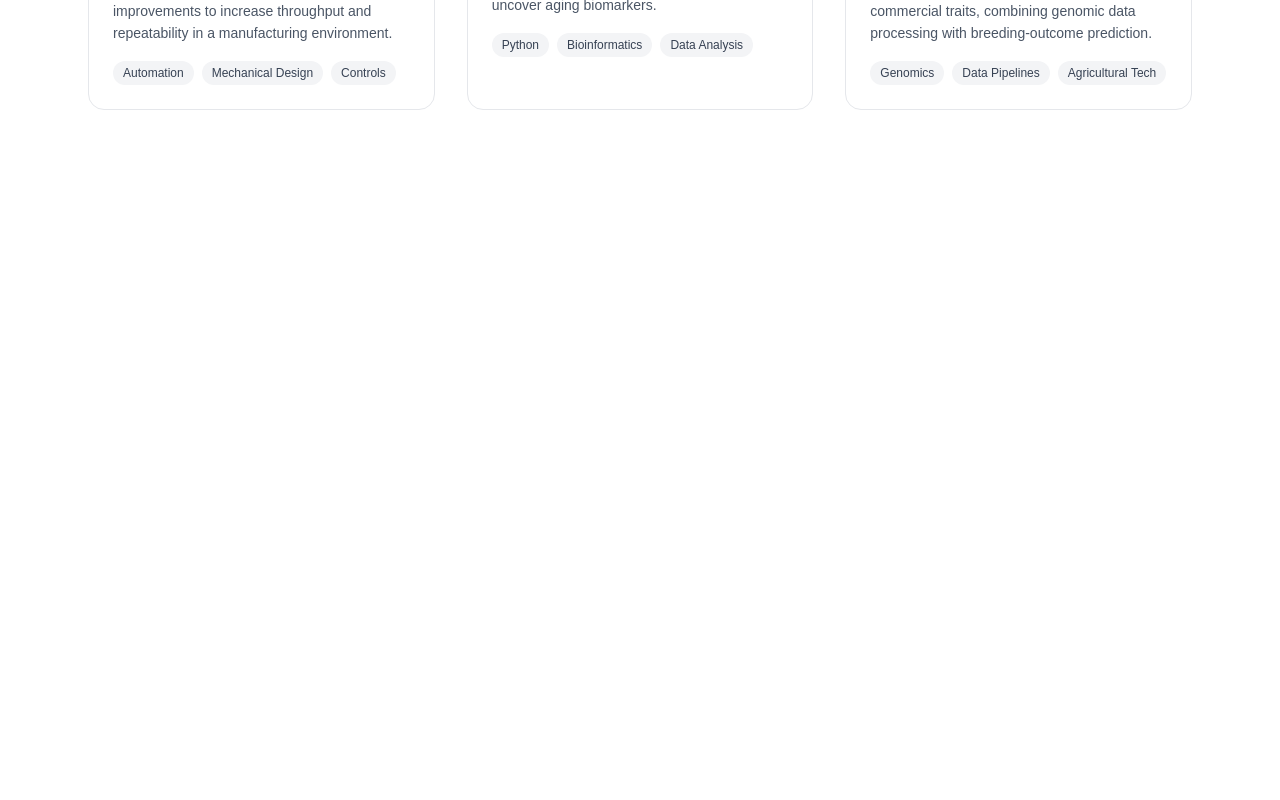
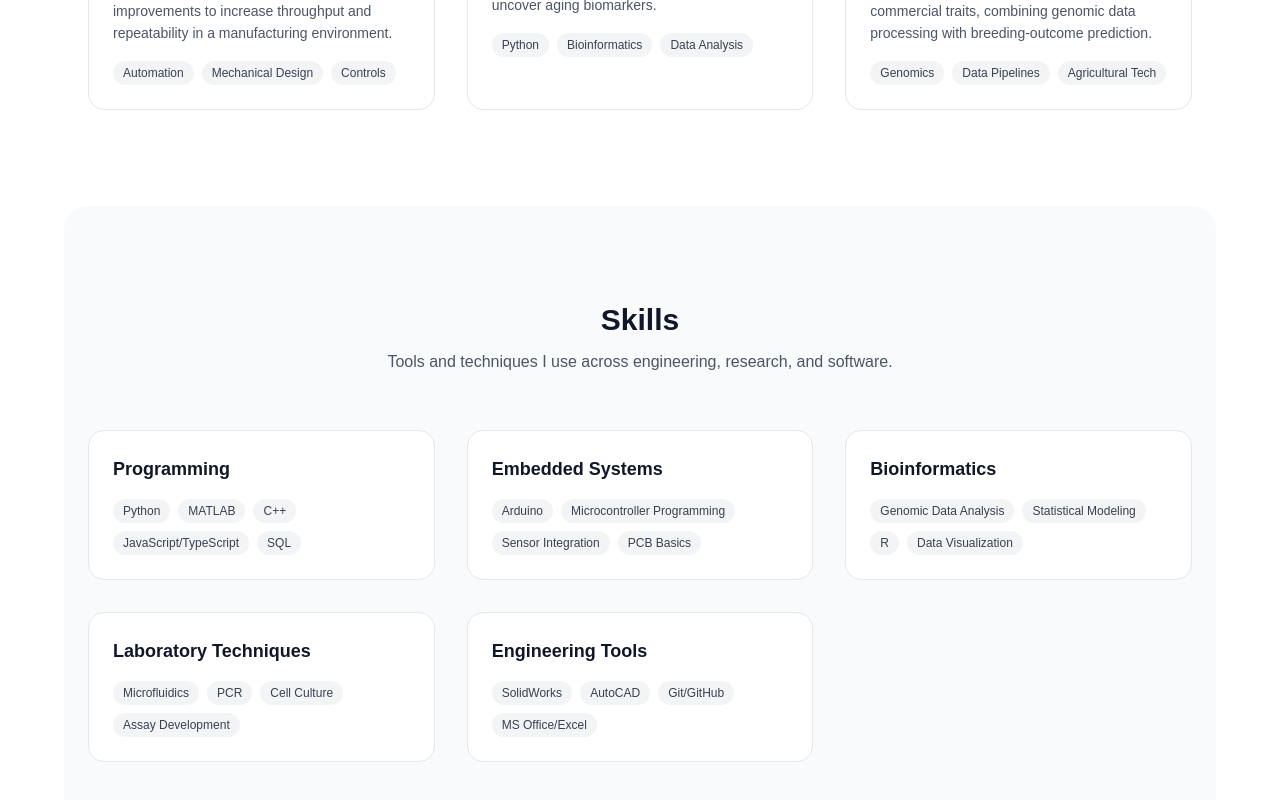
Before and after one commit to reginaruiz2004/engineering-portfolio, a Next.js app: page / in a window 1280 px wide. Shown: the part 1111-1911 px from the top of the page. Before the commit the page ends 1317 px from the top, so only its background shows below. Built offline with nearby package versions, Linux system fonts and the light colour scheme.

Commit message:
Add Skills section with grouped categories

```diff
--- a/app/page.tsx
+++ b/app/page.tsx
@@ -1,11 +1,13 @@
 import Hero from "@/components/Hero";
 import FeaturedProjects from "@/components/FeaturedProjects";
+import Skills from "@/components/Skills";
 
 export default function Home() {
   return (
     <div className="flex flex-col flex-1">
       <Hero />
       <FeaturedProjects />
+      <Skills />
     </div>
   );
 }
--- /dev/null
+++ b/components/Skills.tsx
@@ -0,0 +1,34 @@
+import { skillCategories } from "@/data/skills";
+
+export default function Skills() {
+  return (
+    <section className="px-6 py-24 max-w-6xl mx-auto bg-gray-50 rounded-3xl">
+      <h2 className="text-3xl font-bold text-gray-900 text-center">
+        Skills
+      </h2>
+      <p className="mt-3 text-gray-600 text-center max-w-xl mx-auto">
+        Tools and techniques I use across engineering, research, and software.
+      </p>
+
+      <div className="mt-14 grid gap-8 sm:grid-cols-2 lg:grid-cols-3">
+        {skillCategories.map((group) => (
+          <div key={group.category} className="rounded-2xl bg-white p-6 border border-gray-200">
+            <h3 className="text-lg font-semibold text-gray-900">
+              {group.category}
+            </h3>
+            <ul className="mt-4 flex flex-wrap gap-2">
+              {group.skills.map((skill) => (
+                <li
+                  key={skill}
+                  className="text-xs font-medium bg-gray-100 text-gray-700 px-2.5 py-1 rounded-full"
+                >
+                  {skill}
+                </li>
+              ))}
+            </ul>
+          </div>
+        ))}
+      </div>
+    </section>
+  );
+}
--- /dev/null
+++ b/data/skills.ts
@@ -0,0 +1,22 @@
+export const skillCategories = [
+  {
+    category: "Programming",
+    skills: ["Python", "MATLAB", "C++", "JavaScript/TypeScript", "SQL"],
+  },
+  {
+    category: "Embedded Systems",
+    skills: ["Arduino", "Microcontroller Programming", "Sensor Integration", "PCB Basics"],
+  },
+  {
+    category: "Bioinformatics",
+    skills: ["Genomic Data Analysis", "Statistical Modeling", "R", "Data Visualization"],
+  },
+  {
+    category: "Laboratory Techniques",
+    skills: ["Microfluidics", "PCR", "Cell Culture", "Assay Development"],
+  },
+  {
+    category: "Engineering Tools",
+    skills: ["SolidWorks", "AutoCAD", "Git/GitHub", "MS Office/Excel"],
+  },
+];
```
